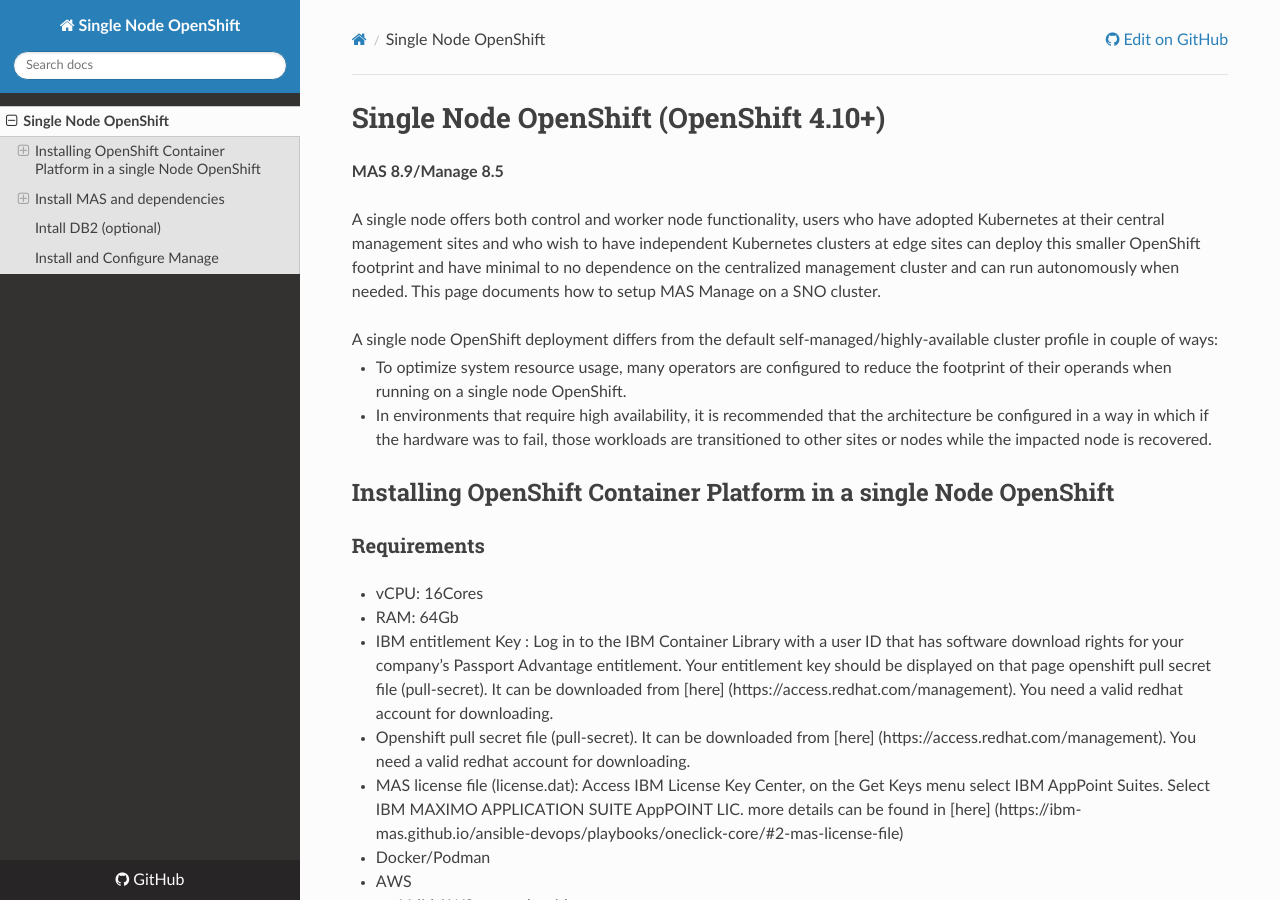
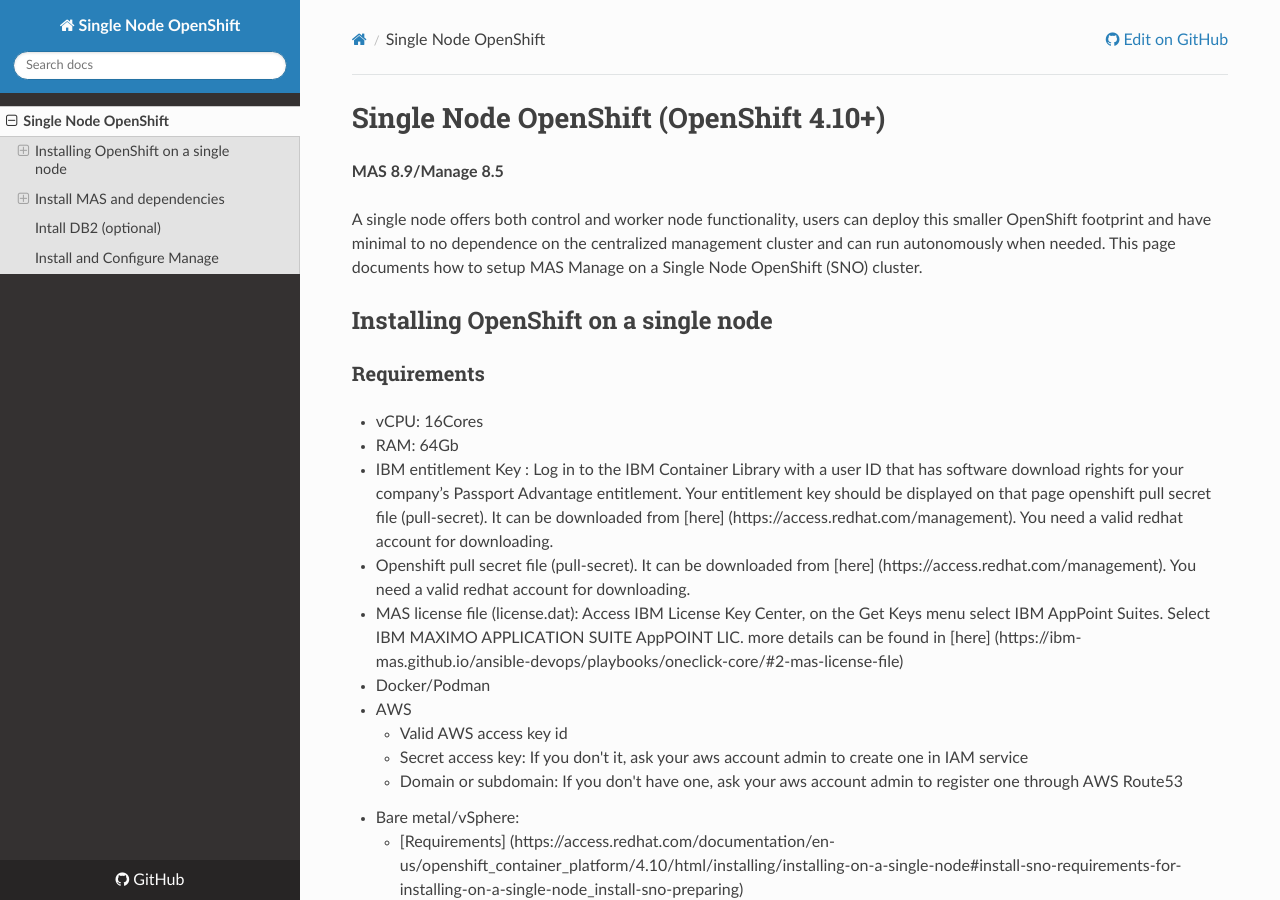
Before and after one commit to ibm-mas-manage/sno, an MkDocs documentation site: the page built from docs/index.md, in a window 1280 px wide and 900 px high. Built offline with MkDocs 1.6.1, drawn with Linux system fonts in a browser that asks for light colours; nearby versions of some CDN libraries.

Commit message:
Update index.md

```diff
--- a/docs/index.md
+++ b/docs/index.md
@@ -1,15 +1,9 @@
 # Single Node OpenShift (OpenShift 4.10+)
 **MAS 8.9/Manage 8.5**
 
-A single node offers both control and worker node functionality, users who have adopted Kubernetes at their central management sites and who wish to have independent Kubernetes clusters at edge sites can deploy this smaller OpenShift footprint and have minimal to no dependence on the centralized management cluster and can run autonomously when needed. This page documents how to setup MAS Manage on a SNO cluster.
+A single node offers both control and worker node functionality, users can deploy this smaller OpenShift footprint and have minimal to no dependence on the centralized management cluster and can run autonomously when needed. This page documents how to setup MAS Manage on a Single Node OpenShift (SNO) cluster.
 
-A single node OpenShift deployment differs from the default self-managed/highly-available cluster profile in couple of ways:
-
-- To optimize system resource usage, many operators are configured to reduce the footprint of their operands when running on a single node OpenShift.
-
-- In environments that require high availability, it is recommended that the architecture be configured in a way in which if the hardware was to fail, those workloads are transitioned to other sites or nodes while the impacted node is recovered.
-
-## Installing OpenShift Container Platform in a single Node OpenShift
+## Installing OpenShift on a single node
 
 ### Requirements
 - vCPU: 16Cores
```
